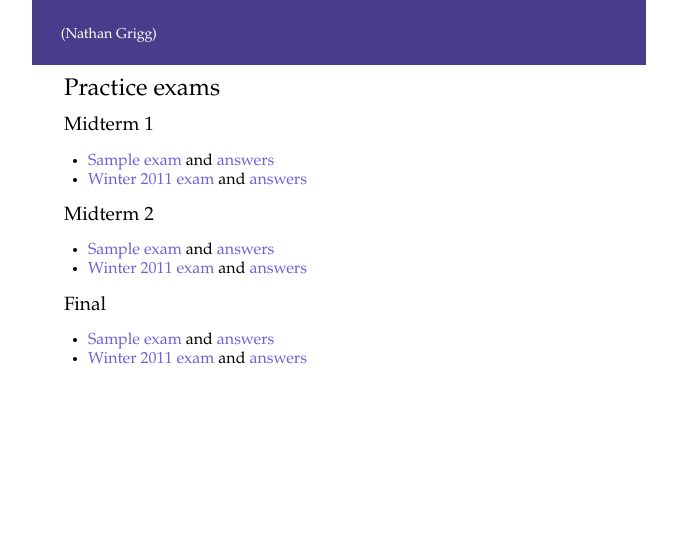
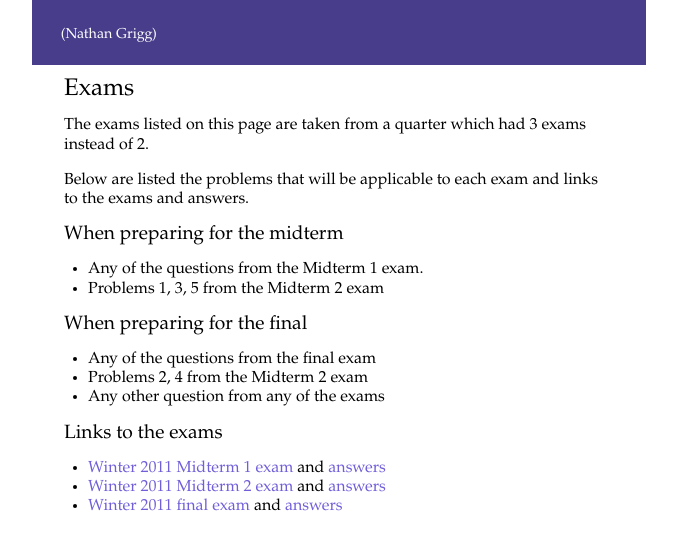
Before and after one commit to nathangrigg/website, a Jekyll site: the page built from math307/sp12/exams/index.md, in a window 1280 px wide. Shown: the top 550 px of the page, without its empty margins (301-978 px from the left). Built offline with Jekyll 4.4.1, drawn with Linux system fonts in a browser that asks for light colours; Markdown is read by kramdown in place of the engine named in the settings.

Commit message:
Updated exams page

```diff
--- a/math307/sp12/exams/index.md
+++ b/math307/sp12/exams/index.md
@@ -4,22 +4,32 @@ layout: 307sp12
 section: exams
 ---
 
-# Practice exams
+# Exams
 
-## Midterm 1
+The exams listed on this page are taken from a quarter which had 3 exams instead of 2.
 
-- [Sample exam][sam1] and [answers][sam1a]
-- [Winter 2011 exam][wi1] and [answers][wi1a]
+Below are listed the problems that will be applicable to each exam and links to the exams and answers.
 
-## Midterm 2
+## When preparing for the midterm
 
-- [Sample exam][sam2] and [answers][sam2a]
-- [Winter 2011 exam][wi2] and [answers][wi2a]
+- Any of the questions from the Midterm 1 exam.
+- Problems 1, 3, 5 from the Midterm 2 exam
 
-## Final
 
-- [Sample exam][samf] and [answers][samfa]
-- [Winter 2011 exam][wif] and [answers][wifa]
+## When preparing for the final
+
+- Any of the questions from the final exam
+- Problems 2, 4 from the Midterm 2 exam
+- Any other question from any of the exams
+
+
+## Links to the exams
+
+- [Winter 2011 Midterm 1 exam][wi1] and [answers][wi1a]
+- [Winter 2011 Midterm 2 exam][wi2] and [answers][wi2a]
+- [Winter 2011 final exam][wif] and [answers][wifa]
+
+
 
 [sam1]: {{site.url}}/math307/wi11/exams/midterm1-sample.pdf
 [sam1a]: {{site.url}}/math307/wi11/exams/midterm1-sample-ans.pdf
```
